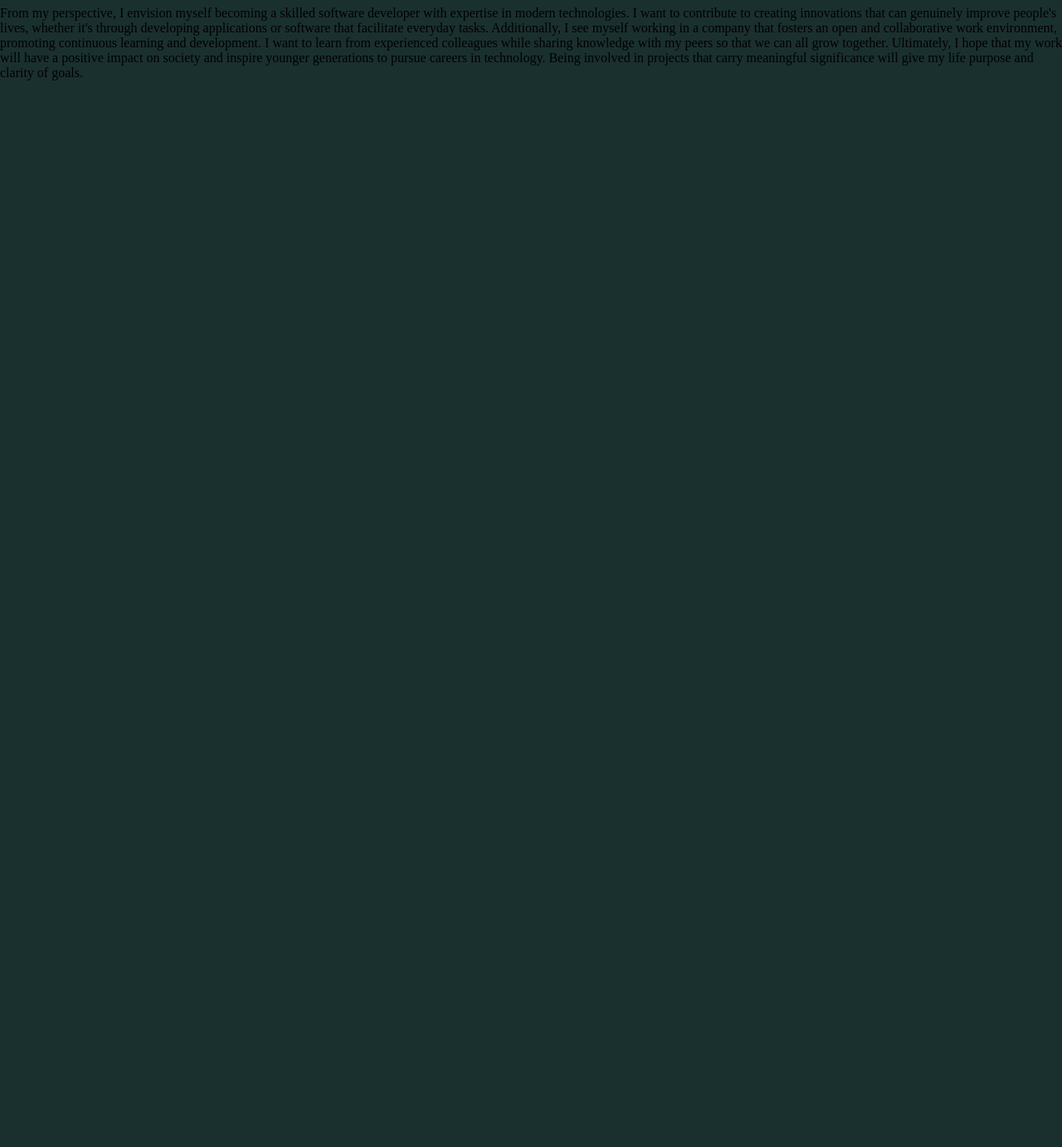
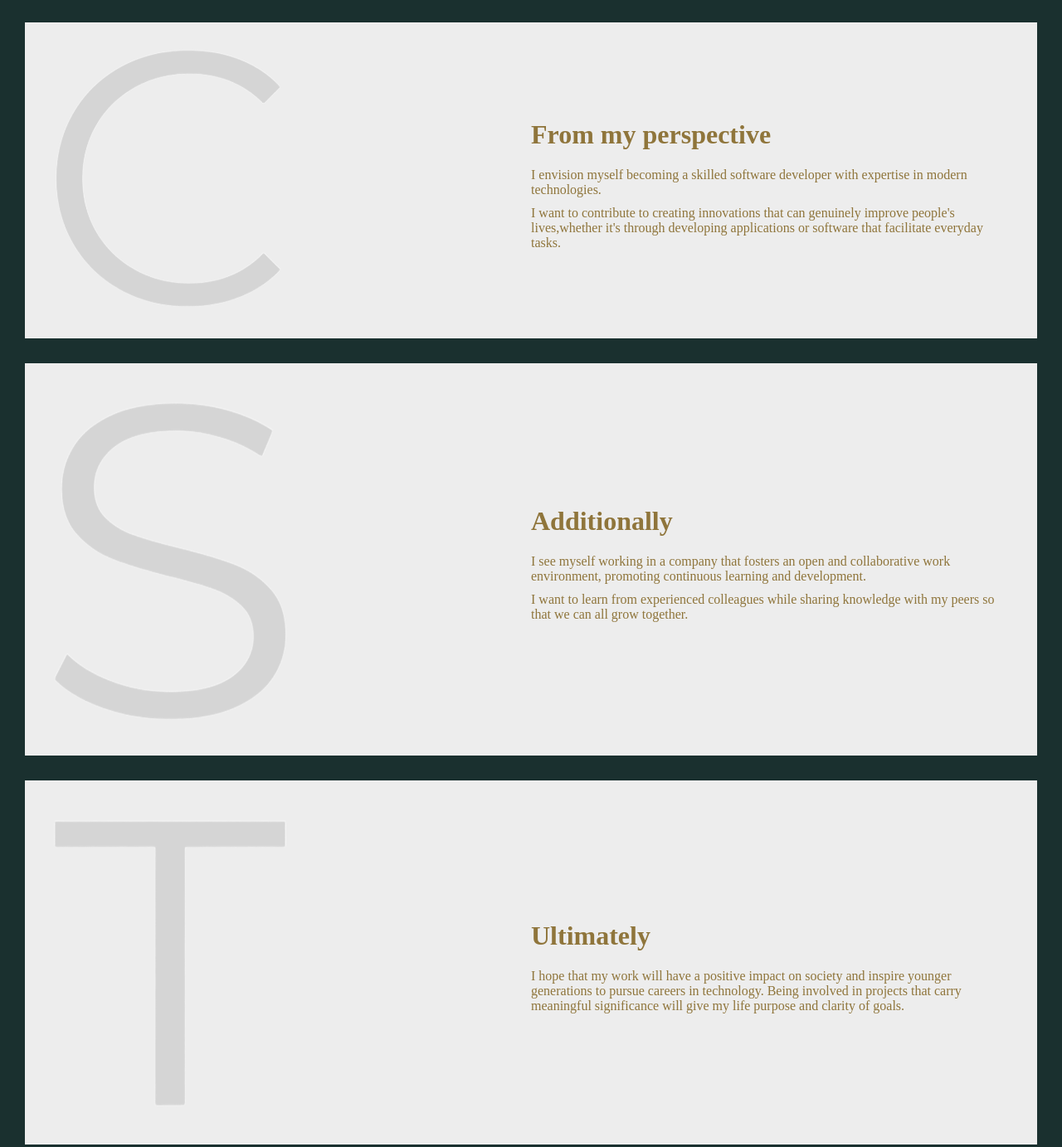
Before and after one commit to dannypsx/6709650508_MyCSTUStory, a plain HTML site: page myfuture.html in a window 1280 px wide. Shown: the part 100-1483 px from the top of the page at 83% size. Before the commit the page ends 800 px from the top, so only its background shows below. Drawn offline with Linux system fonts and the light colour scheme; a web font is replaced by a local one.

Commit message:
add img to myfuture and style it

```diff
--- a/myfuture.html
+++ b/myfuture.html
@@ -8,25 +8,99 @@
 </head>
 
 <body id="bodyfuture">
-    <nav id="pagejourney">
-        <strong style="margin-top: 25px; margin-bottom: 25px;">
+    <div>
+        <nav id="navfuture">
+            <strong style="margin-top: 25px; margin-bottom: 25px; color: #8f753b;">
                 <a href="index.html">Homepage</a>
                 <a href="myfuture.html">My Future</a>
                 <a href="myjourney.html">My Journey</a>
             </strong>
         </nav>
-    From my perspective, I envision myself becoming a skilled software developer with expertise in modern technologies.
-    I want to contribute to creating innovations that can genuinely improve people's lives, whether it's through
+    </div>
+
+    <div class="myfuturetext">
+        <div><img src="resources\CSTU-C.png" alt="" ></div>
+        <div>
+            <p>
+            <h1><strong>From my perspective</strong></h1>
+
+            <p>
+                I envision myself becoming a skilled software developer with
+                expertise in modern
+                technologies.
+            </p>
+            <p>
+                I want to contribute to creating innovations that can genuinely improve people's
+                lives,whether
+                it's
+                through
                 developing applications or software that facilitate everyday tasks.
+            </p>
+            </p>
 
-    Additionally, I see myself working in a company that fosters an open and collaborative work environment, promoting
-    continuous learning and development. I want to learn from experienced colleagues while sharing knowledge with my
+
+
+
+        </div>
+    </div>
+
+    <div class="myfuturetext">
+
+        <div><img src="resources\CSTU-S.png" alt="" ></div>
+
+        <div>
+            <p>
+            <h1><strong>Additionally</strong></h1>
+            <p>
+                I see myself working in a company that fosters an open and
+                collaborative work environment,
+                promoting
+                continuous learning and development.
+            </p>
+            <p>
+                I want to learn from experienced colleagues while sharing knowledge
+                with my
                 peers so that we can all grow together.
 
-    Ultimately, I hope that my work will have a positive impact on society and inspire younger generations to pursue
-    careers in technology. Being involved in projects that carry meaningful significance will give my life purpose and
-    clarity of goals.
+            </p>
+            </p>
 
+        </div>
+
+    </div>
+
+    <div class="myfuturetext">
+        <div><img src="resources\CSTU-T.png" alt="" ></div>
+        <div>
+
+            <h1><strong>Ultimately</strong></h1>
+            <p>
+                I hope that my work will have a positive impact on society and inspire
+                younger generations
+                to pursue
+                careers in technology. Being involved in projects that carry meaningful significance will give my life
+                purpose
+                and clarity of goals.
+            </p>
+        </div>
+    </div>
+
+    <div class="myfuturetext">
+        <div><img src="resources\CSTU-U.png" alt="" ></div>
+        <div>
+
+            <h1><strong>From my perspective</strong></h1>
+            <p>
+                I envision myself becoming a skilled software developer with
+                expertise in modern
+                technologies. I want to contribute to creating innovations that can genuinely improve people's
+                lives,whether it's
+                through
+                developing applications or software that facilitate everyday tasks.
+            </p>
+
+        </div>
+    </div>
 </body>
 
 </html>
--- a/mystyle.css
+++ b/mystyle.css
@@ -143,9 +143,11 @@ mark {
     font-family: Montserrat;
     color: white;
 }
-hr{
+
+hr {
     opacity: 10%;
 }
+
 nav {
     display: flex;
     justify-content: center;
@@ -243,7 +245,45 @@ nav a:hover {
 #myjourimg1 {
     box-shadow: 1px 5px 15px rgb(0, 0, 0);
 }
+
 #myjourimg2 {
     box-shadow: 1px 5px 15px rgb(54, 43, 43);
 
 }
+
+.myfuturetext {
+    display: flex;
+    color: #8f753b;
+    padding: 30px;
+    margin: 30px;
+    background-color: rgb(237, 237, 237);
+    align-items: center;
+    justify-content: space-between;
+
+}
+
+.myfuturetext div {
+    flex: 1;
+
+}
+
+.myfuturetext img {
+    width: 50%;
+    /* Set a fixed width */
+    height: auto;
+    /* Set a fixed height */
+    object-fit: cover;
+    /* Ensures the image covers the container while maintaining the aspect ratio */
+}
+
+
+
+.myfuturetext p {
+    margin: 0;
+
+    margin-bottom: 10px;
+
+    h1 {
+        margin-bottom: 15px;
+    }
+}
```
Also changed, not shown: resources/CSTU-C.png (added), resources/CSTU-S.png (added), resources/CSTU-T.png (added), resources/CSTU-U.png (added), resources/myfuturepic1.jpg (added). Lines whose indentation alone changed are shown as unchanged.
